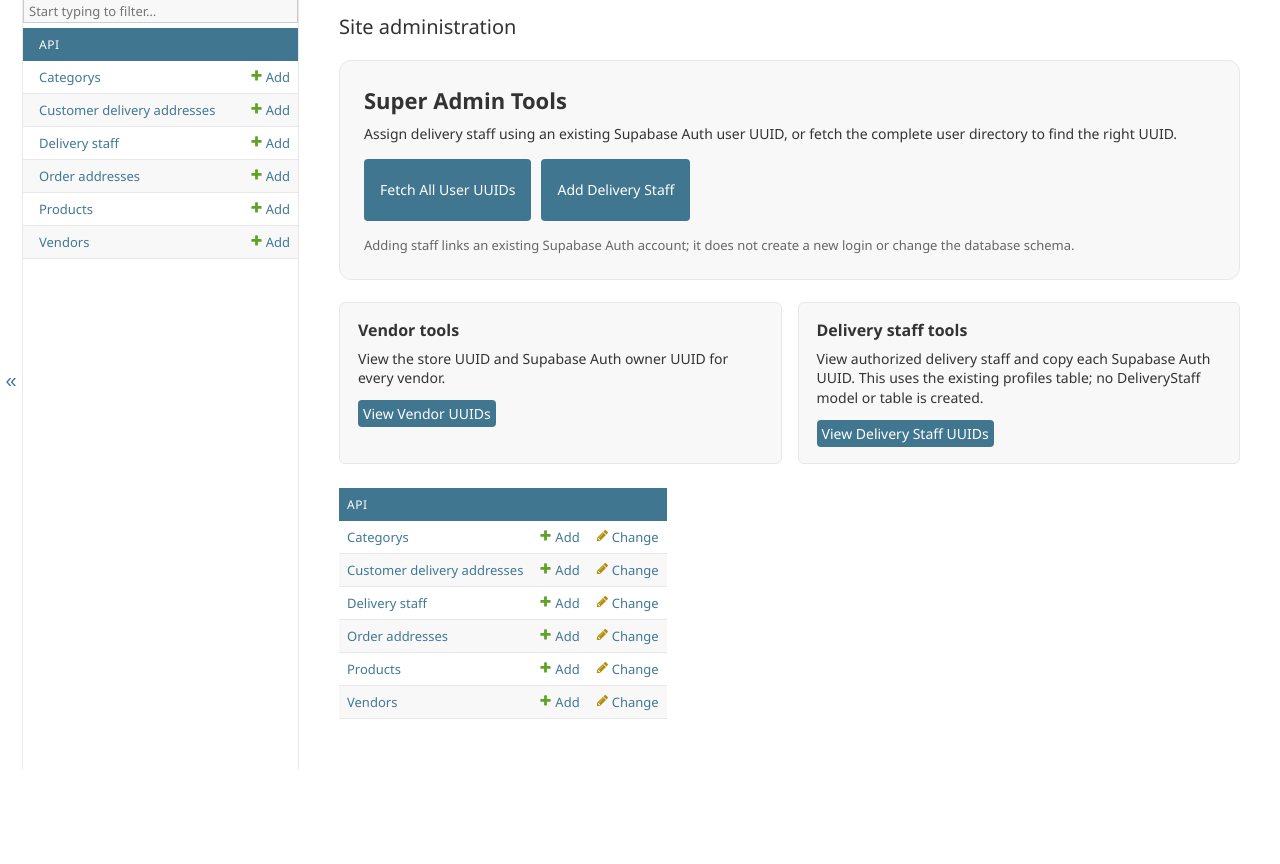
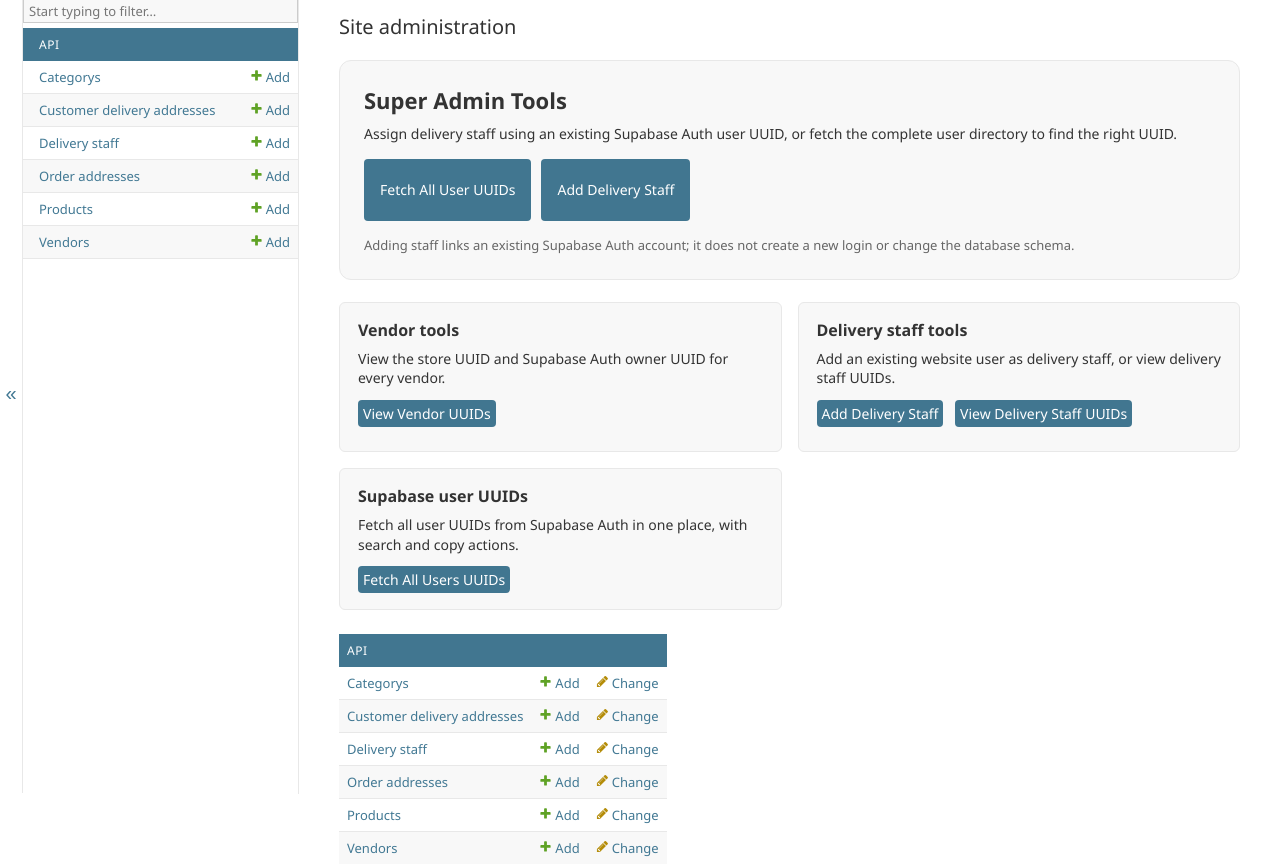
Before and after one commit to balatechitsolutions/Bala-Fashion-Rayachoty, a Django app: page /admin/ in a window 1280 px wide. Shown: the part 99-963 px from the top of the page. Before the commit the page ends 868 px from the top, so only its background shows below. Run offline with Django 5.2, Linux system fonts and the light colour scheme; the visitor is signed in with stand-in values (Sample User, id 1); parts of the project's set-up code (start-up, migrations or seed data) failed here and were passed over; some libraries are stand-ins or nearby versions.

Commit message:
Add delivery staff and all user UUID dashboard actions

```diff
--- a/bala-fashion-rayachoty-web/backend/templates/admin/index.html
+++ b/bala-fashion-rayachoty-web/backend/templates/admin/index.html
@@ -11,8 +11,14 @@
     </section>
     <section style="padding:16px 18px;background:var(--darkened-bg,#f8f8f8);border:1px solid var(--hairline-color,#ddd);border-radius:6px;">
       <h2 style="margin:0 0 8px;">Delivery staff tools</h2>
-      <p style="margin:0 0 12px;">View authorized delivery staff and copy each Supabase Auth UUID. This uses the existing profiles table; no DeliveryStaff model or table is created.</p>
-      <a href="{% url 'admin-delivery-staff-uuids' %}" class="button" style="display:inline-block;">View Delivery Staff UUIDs</a>
+      <p style="margin:0 0 12px;">Add an existing website user as delivery staff, or view delivery staff UUIDs.</p>
+      <a href="{% url 'admin:api_deliverystaff_add' %}" class="button" style="display:inline-block;margin:0 8px 8px 0;">Add Delivery Staff</a>
+      <a href="{% url 'admin-delivery-staff-uuids' %}" class="button" style="display:inline-block;margin:0 0 8px;">View Delivery Staff UUIDs</a>
+    </section>
+    <section style="padding:16px 18px;background:var(--darkened-bg,#f8f8f8);border:1px solid var(--hairline-color,#ddd);border-radius:6px;">
+      <h2 style="margin:0 0 8px;">Supabase user UUIDs</h2>
+      <p style="margin:0 0 12px;">Fetch all user UUIDs from Supabase Auth in one place, with search and copy actions.</p>
+      <a href="{% url 'admin-user-uuids' %}" class="button" style="display:inline-block;">Fetch All Users UUIDs</a>
     </section>
   </div>
 
```
